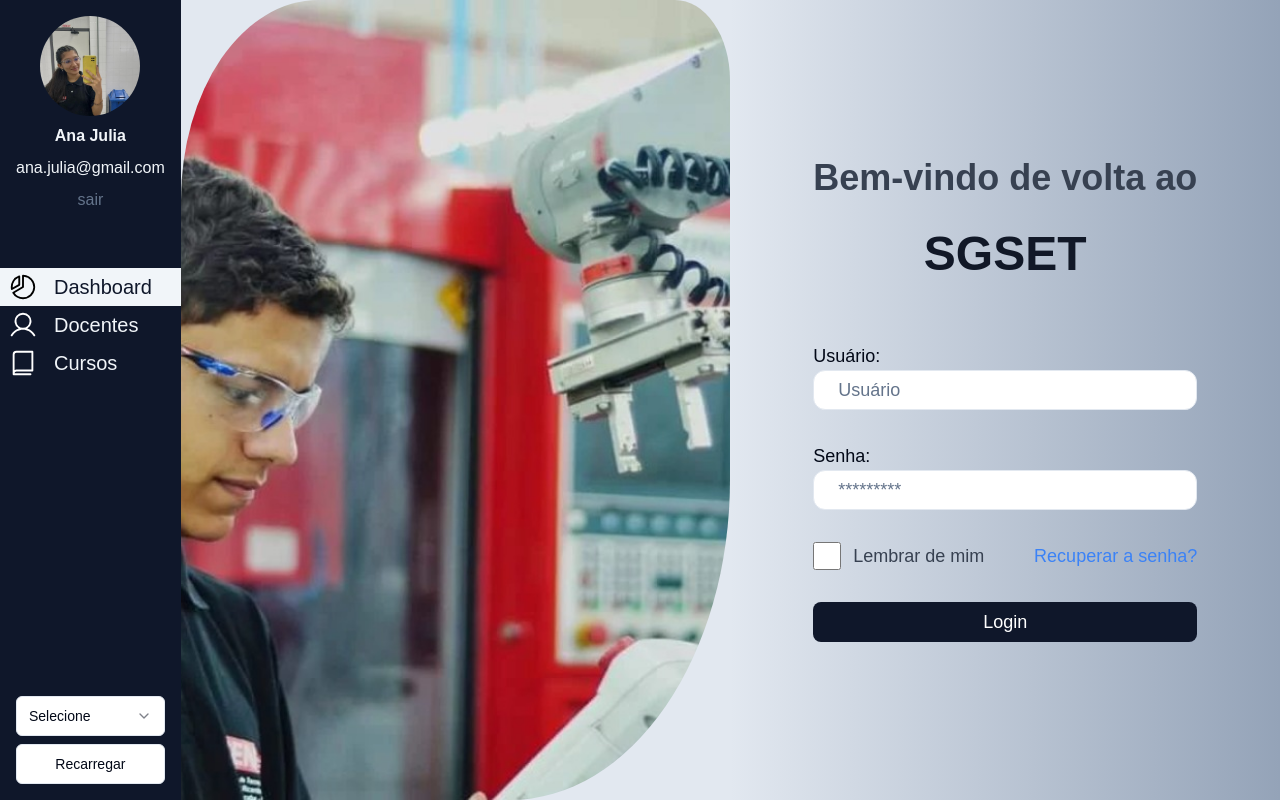
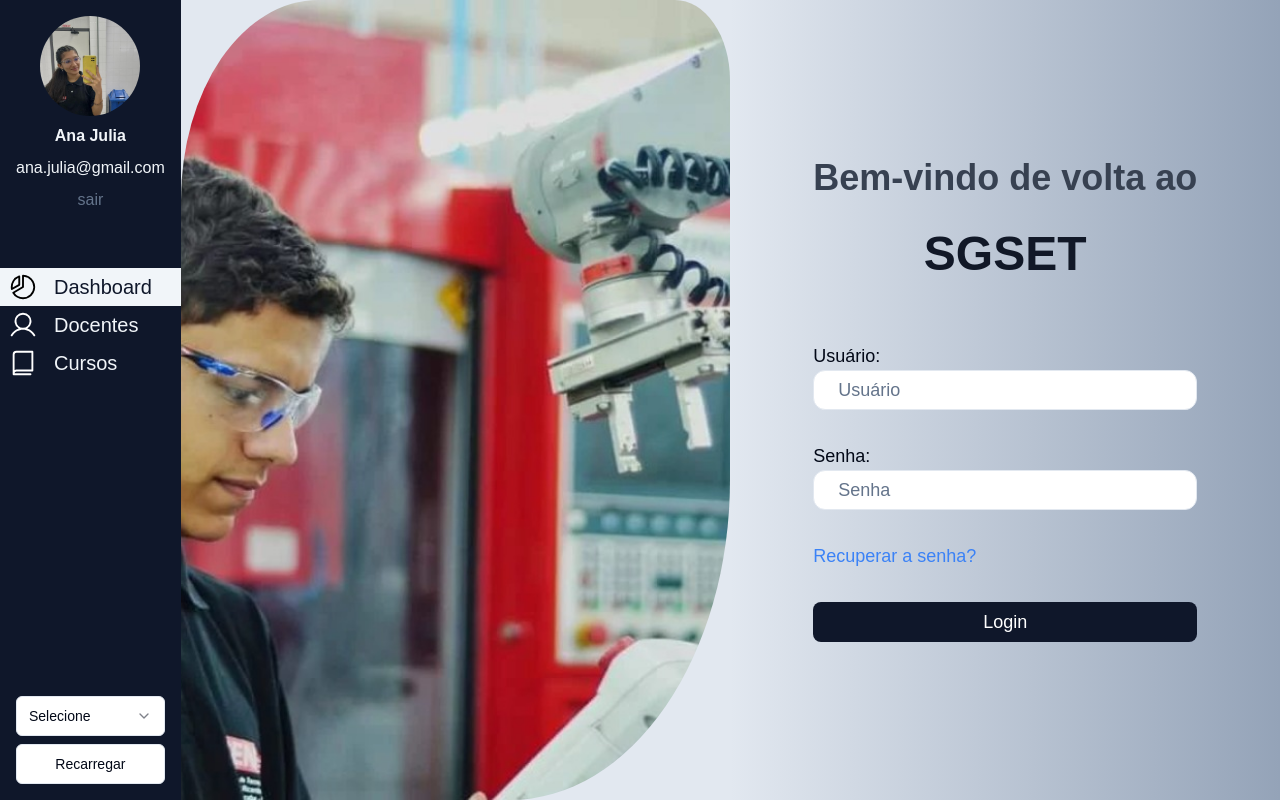
Before and after one commit to Gestao-FIC/ads_projeto_gestao_fic, a Next.js app in the folder frontend/: page /Login in a window 1280 px wide. Built offline with nearby package versions, Linux system fonts and the light colour scheme.

Commit message:
feat: add link to login button

```diff
--- a/frontend/app/Login/page.tsx
+++ b/frontend/app/Login/page.tsx
@@ -1,14 +1,17 @@
 import React from "react";
-import { FaUser, FaLock } from "react-icons/fa"; // Importando os ícones
-import { Input } from "@/components/ui/Input";
+import { Input } from "@/components/ui/input";
 import { Button } from "@/components/ui/button";
+import Image from "next/image";
+import Link from "next/link";
 
 const Login = () => {
   return (
     <div className="flex h-screen">
       <div className="w-1/2 bg-slate-200 flex items-center justify-center overflow-hidden ">
-        <img
-          src="/images/Lucas.jpg"
+        <Image
+          src={"/images/Lucas.jpg"}
+          height={774}
+          width={816}
           alt="Ilustração de fábrica"
           className="w-full h-screen max-h-screen object-cover"
           style={{
@@ -42,26 +45,24 @@ const Login = () => {
                 type="password"
                 id="password"
                 className="w-full rounded-xl px-6 py-3 bg-white focus:outline-none focus:border-slate-600 text-lg"
-                placeholder="*********"
+                placeholder="Senha"
               />
             </div>
 
             <div className="flex items-center justify-between mt-8">
-              <div className="flex items-center text-gray-700">
-                <Input type="checkbox" className="mr-3 h-7 w-7" />
-                <label className="text-lg">Lembrar de mim</label>
-              </div>
               <a href="#" className="text-lg text-blue-500">
                 Recuperar a senha?
               </a>
             </div>
 
+            <Link href={"/"}>
               <Button
                 type="submit"
                 className="w-full text-white py-3 rounded-lg hover:bg-slate-600 transition duration-300 mt-8 text-lg"
               >
                 Login
               </Button>
+            </Link>
           </form>
         </div>
       </div>
```
Lines whose indentation alone changed are shown as unchanged.
